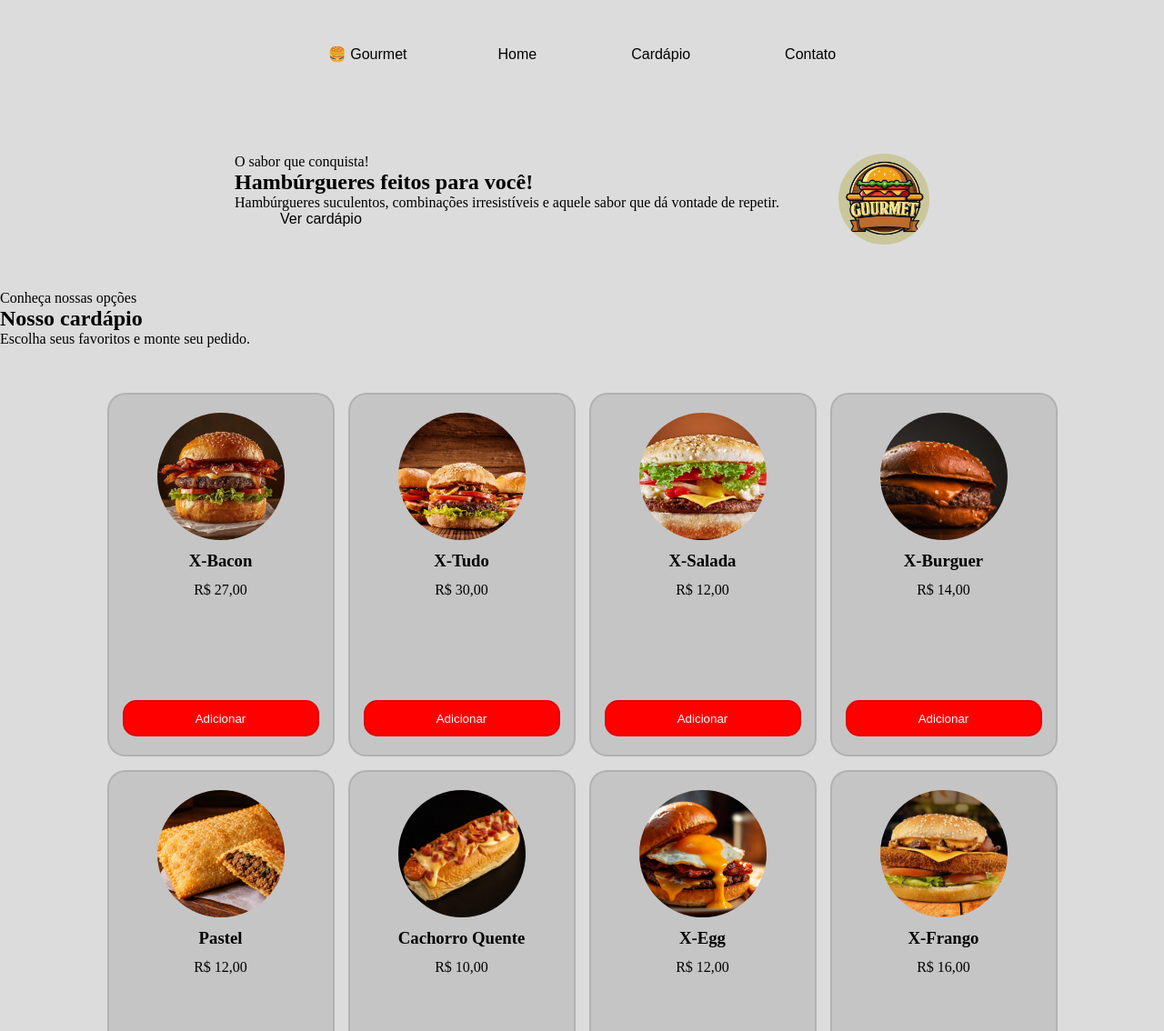
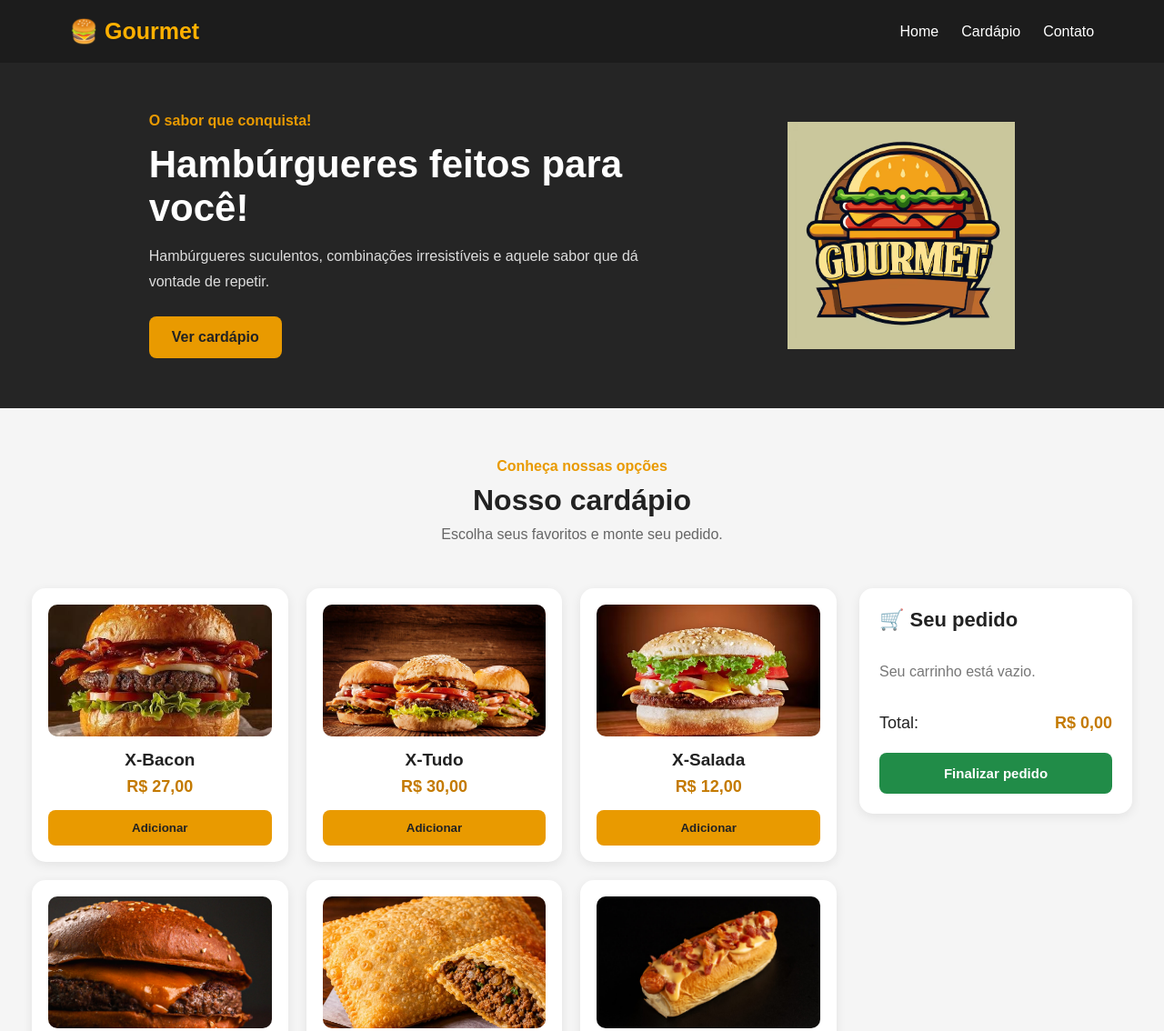
Before and after one commit to joaolucasdev1998/Lanchonete-Guurmet, a plain HTML site: page index.html in a window 1280 px wide. Shown: the top 1134 px of the page at 91% size. Drawn offline with Linux system fonts and the light colour scheme.

Commit message:
Refactor CSS styles for layout and design improvements

```diff
--- a/style.css
+++ b/style.css
@@ -1,122 +1,353 @@
-*{
+
+* {
     margin: 0;
     padding: 0;
     box-sizing: border-box;
 }
-section{
-      display: flex;
-      flex-wrap: wrap;
-      padding: 50px;
-      gap: 15px;
-      justify-content: center;
+
+html {
+    scroll-behavior: smooth;
 }
-nav{
+
+body {
+    font-family: Arial, Helvetica, sans-serif;
+    background-color: #f5f5f5;
+    color: #222;
+}
+
+/* MENU */
+
+header {
+    background-color: #1c1c1c;
+    padding: 20px 6%;
+}
+
+.navbar {
     display: flex;
-    justify-content: center;
+    justify-content: space-between;
     align-items: center;
+    max-width: 1200px;
+    margin: auto;
+}
 
+.logo {
+    color: #ffb000;
+    font-size: 25px;
+    font-weight: bold;
+    text-decoration: none;
 }
-body{
-    background-color: rgba(0,0,0,0.1);
-    background-color: Gainsboro;
+
+.links {
+    display: flex;
+    gap: 25px;
 }
-a{
+
+.links a {
+    color: white;
     text-decoration: none;
-    padding:50px;
-    color: black;
-    font-family: Arial, Helvetica, sans-serif;
+    transition: color 0.3s;
 }
-.produto{
-   display: flex;
-   flex-direction: column;
-   justify-content: flex-start;
-   align-items: center;
-   min-height: 400px;
-   width: 250px;
-   padding: 20px 15px;
-   gap: 12px;
-   border: 2px solid rgba(0,0,0,0.1);
-   border-radius: 20px;
-   background-color: rgba(0,0,0,0.1);
-   cursor: pointer;
-   transition: transform 0.3s ease;
+
+.links a:hover {
+    color: #ffb000;
 }
-.produto:hover{
-    transform: translateY(-10px);
 
+/* APRESENTAÇÃO */
+
+.hero {
+    min-height: 380px;
+    background-color: #252525;
+    color: white;
+    display: flex;
+    justify-content: space-around;
+    align-items: center;
+    padding: 50px 8%;
+    gap: 30px;
 }
-button{
-    display: flex;
-    justify-content: center;
-    align-items: center;
-    height: 20px;
-    width: 90px;
-    color: white;
-    background-color: red;
-    border-radius: 15px;
-    border: 2px solid rgba(0,0,0,0.1);
-    cursor: pointer;
 
+.hero-text {
+    max-width: 550px;
+}
 
+.hero-text span,
+.titulo-cardapio span {
+    color: #e99a00;
+    font-weight: bold;
 }
-aside{
+
+.hero h1 {
+    font-size: 42px;
+    margin: 15px 0;
+}
+
+.hero p {
+    line-height: 1.7;
+    color: #ddd;
+    margin-bottom: 25px;
+}
+
+.hero img {
+    width: 250px;
+    height: 250px;
+    object-fit: contain;
+}
+
+.btn-cardapio {
+    display: inline-block;
+    background-color: #e99a00;
+    color: #222;
+    padding: 14px 25px;
+    border-radius: 8px;
+    text-decoration: none;
+    font-weight: bold;
+    transition: 0.3s;
+}
+
+.btn-cardapio:hover {
+    background-color: #ffbd35;
+    transform: translateY(-3px);
+}
+
+/* TÍTULO DO CARDÁPIO */
+
+.titulo-cardapio {
+    text-align: center;
+    padding: 55px 15px 30px;
+}
+
+.titulo-cardapio h2 {
+    font-size: 32px;
+    margin: 10px 0;
+}
+
+.titulo-cardapio p {
+    color: #666;
+}
+
+/* ORGANIZAÇÃO DO CARDÁPIO E CARRINHO */
+
+.layout {
+    display: grid;
+    grid-template-columns: minmax(0, 1fr) 300px;
+    align-items: start;
+    gap: 25px;
+    max-width: 1250px;
+    margin: auto;
+    padding: 20px;
+}
+
+.conteudo {
+    display: grid;
+    grid-template-columns: repeat(3, minmax(0, 1fr));
+    gap: 20px;
+}
+
+/* CARDS DOS PRODUTOS */
+
+.produto {
     display: flex;
     flex-direction: column;
-    justify-content: end;
-    align-items: end;
-    padding: 50px;
-    gap: 15px;
-    transition: transform 3s ease;
-    font-family: Arial, Helvetica, sans-serif;
+    align-items: center;
+    text-align: center;
+    background-color: white;
+    padding: 18px;
+    border-radius: 15px;
+    box-shadow: 0 3px 12px rgba(0, 0, 0, 0.08);
+    transition: transform 0.3s, box-shadow 0.3s;
 }
 
-aside:hover{
-    transform: translateY(-10px);
+.produto:hover {
+    transform: translateY(-6px);
+    box-shadow: 0 8px 20px rgba(0, 0, 0, 0.13);
 }
-#add{
-    height: 40px;
-    width: 100px;
+
+.produto img {
+    width: 100%;
+    height: 145px;
+    object-fit: cover;
+    border-radius: 10px;
 }
-.produto img{
- width: 140px;
- height: 140px;
- border-radius: 50%;
- object-fit: cover;
- display: block;
- margin: 0 auto;
- border-radius: 50%;
+
+.produto h3 {
+    font-size: 19px;
+    margin: 15px 0 8px;
 }
-img{
-    height: 100px;
-    width: 100px;
-    border-radius: 200px;
-    border: 2px rgba(0,0,0,0.1);
-    margin-left: 50px;
+
+.produto p {
+    color: #c47a00;
+    font-weight: bold;
+    font-size: 18px;
+    margin-bottom: 15px;
 }
-.txt{
-    display: flex;
-    flex-direction: column;
-    font-family: Arial, Helvetica, sans-serif;
+
+/* BOTÕES */
+
+button {
+    cursor: pointer;
+    border: none;
+    font-weight: bold;
+    transition: 0.3s;
 }
-.produto button{
-    display: flex;
-    justify-content: center;
-    align-items: center;
-    height: 40px;
+
+.produto button {
     width: 100%;
-    color: white;
-    background-color: red;
-    border-radius: 15px;
-    border: 2px solid rgba(0,0,0,0.1);
-    cursor: pointer;
+    padding: 12px;
+    border-radius: 8px;
+    background-color: #e99a00;
+    color: #222;
     margin-top: auto;
 }
-.produto h1{
-    display:flex;
-    height: 60px;
+
+.produto button:hover {
+    background-color: #ffbd35;
+}
+
+/* CARRINHO */
+
+.carrinho {
+    background-color: white;
+    padding: 22px;
+    border-radius: 15px;
+    box-shadow: 0 3px 12px rgba(0, 0, 0, 0.08);
+    position: sticky;
+    top: 20px;
+}
+
+.carrinho h2 {
+    font-size: 22px;
+    margin-bottom: 20px;
+}
+
+.vazio {
+    color: #777;
+    padding: 15px 0;
+}
+
+.item-carrinho {
+    border-bottom: 1px solid #ddd;
+    padding: 12px 0;
+}
+
+.item-info {
+    display: flex;
+    justify-content: space-between;
+    gap: 8px;
+    margin-bottom: 10px;
+    font-weight: bold;
+}
+
+.item-controles {
+    display: flex;
     align-items: center;
-    justify-content: center;
+    gap: 10px;
+}
+
+.item-controles button {
+    width: 28px;
+    height: 28px;
+    border-radius: 5px;
+    background-color: #eee;
+}
+
+.item-controles button:hover {
+    background-color: #ddd;
+}
+
+.remover {
+    margin-left: auto;
+    color: #d22;
+    background: none;
+}
+
+.total {
+    display: flex;
+    justify-content: space-between;
+    margin: 22px 0;
+    font-size: 18px;
+}
+
+.total strong {
+    color: #c47a00;
+}
+
+#finalizar {
+    width: 100%;
+    padding: 14px;
+    border-radius: 8px;
+    background-color: #218c48;
+    color: white;
+    font-size: 15px;
+}
+
+#finalizar:hover {
+    background-color: #176b35;
+}
+
+/* RODAPÉ */
+
+footer {
+    background-color: #1c1c1c;
+    color: white;
     text-align: center;
-    font-size: 24px;
-    font-family: Arial, Helvetica, sans-serif;
+    padding: 35px 15px;
+    margin-top: 50px;
 }
+
+footer h2 {
+    color: #ffb000;
+    margin-bottom: 10px;
+}
+
+/* RESPONSIVIDADE */
+
+@media (max-width: 1000px) {
+    .conteudo {
+        grid-template-columns: repeat(2, minmax(0, 1fr));
+    }
+
+    .layout {
+        grid-template-columns: 1fr;
+    }
+
+    .carrinho {
+        position: static;
+    }
+}
+
+@media (max-width: 600px) {
+    .navbar {
+        flex-direction: column;
+        gap: 20px;
+    }
+
+    .links {
+        gap: 15px;
+    }
+
+    .hero {
+        flex-direction: column;
+        text-align: center;
+        padding: 40px 20px;
+    }
+
+    .hero h1 {
+        font-size: 30px;
+    }
+
+    .hero img {
+        width: 180px;
+        height: 180px;
+    }
+
+    .conteudo {
+        grid-template-columns: 1fr;
+    }
+
+    .layout {
+        padding: 12px;
+    }
+
+    .titulo-cardapio h2 {
+        font-size: 27px;
+    }
+}
```
